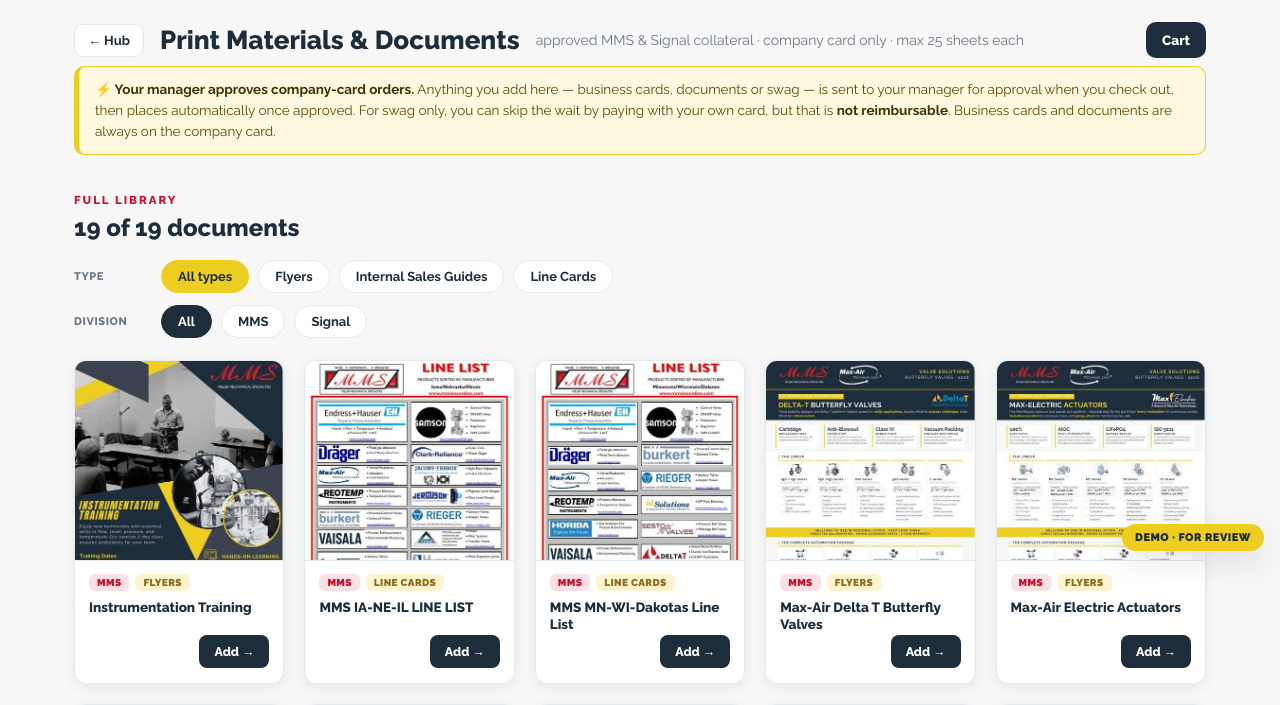
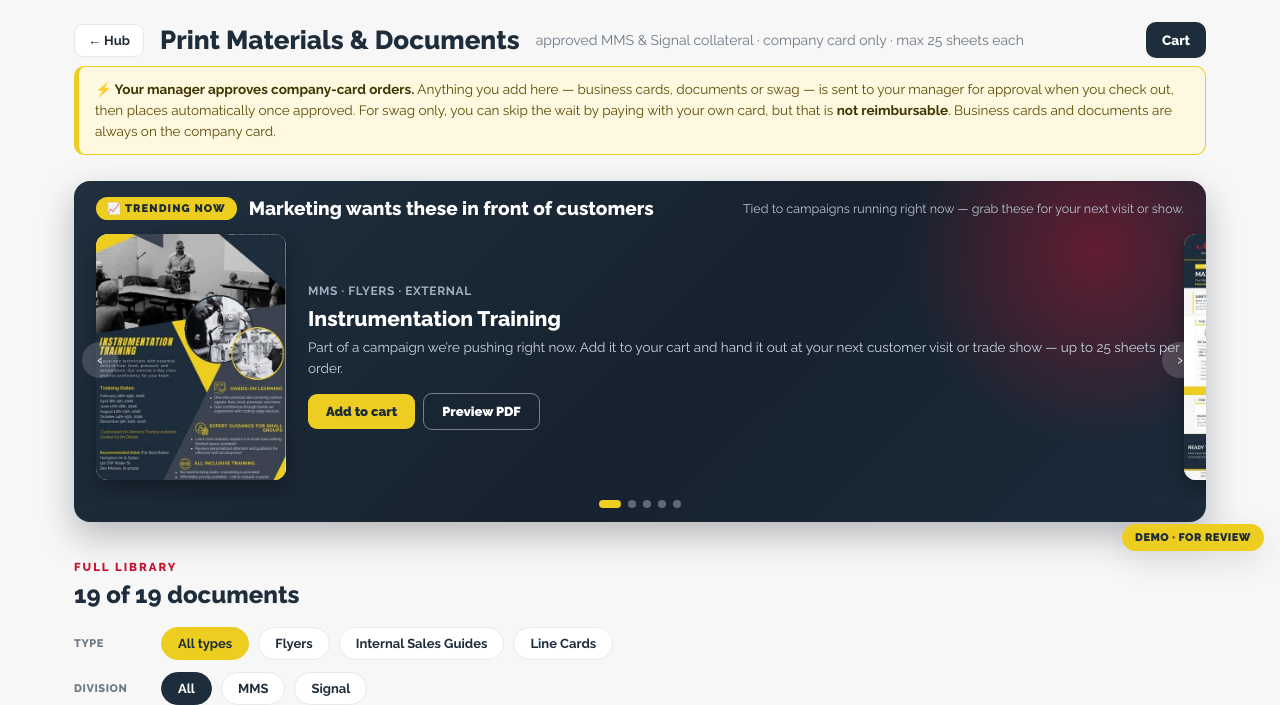
Before and after one commit to jt98drummer/mms-ordering-app, a Flask app: page /flyers in a window 1280 px wide. Shown: the part 233-938 px from the top of the page. Run offline with Flask 3, Linux system fonts and the light colour scheme.

Commit message:
Add spotlight carousels: trending documents + crew favorites
Both sections are deliberately unlike the product grid — a dark navy band with a
gold eyebrow badge, one large rotating slide, arrows + dots, auto-advancing
every ~5s and pausing on hover (shared mountSpotlight() in app.js, .spot* CSS).

TRENDING MARKETING DOCUMENTS (#7): curated, not automatic — marketing flips
"trending": true on a document in data_catalog.json when a campaign needs
pushing, and it appears in the band. Seeded with 5 across MMS + Signal. Each
slide adds straight to the cart or previews the PDF.

CREW FAVORITES (#9): ranked by what's actually been ORDERED, falling back to
most-viewed while order volume is low, exactly as asked. New popularity.py
tracks orders (counted in _fulfill_swag) and product-page views (counted in
swag_product), reusing budget.py's cross-process file lock and atomic writes;
it's presentation data, so failures are swallowed rather than breaking a page.
Ranking tops up with sensible defaults so the band is never empty.
Verified live: after viewing the stainless tumbler 3x and the hoodie once, the
band ordered tumbler -> hoodie -> defaults, and auto-advanced on its own.

test_rules, test_budget, test_print_accuracy: ALL PASSED.

Co-Authored-By: Claude Opus 4.8 <noreply@anthropic.com>

```diff
--- a/app.py
+++ b/app.py
@@ -11,7 +11,7 @@ Modes (env GELATO_MODE): dry | draft | live
 import os, json, csv, time, datetime, hmac, hashlib, re
 from flask import (Flask, render_template, request, jsonify, send_from_directory,
                    abort, Response, redirect, session)
-import config, gelato, printful, catalog, card_render, auth, graph, stripe_pay, branding, budget
+import config, gelato, printful, catalog, card_render, auth, graph, stripe_pay, branding, budget, popularity
 from card_engine import generate_card_pdf
 
 app = Flask(__name__)
@@ -201,6 +201,8 @@ def _load_pending(oid):
 
 
 def _fulfill_swag(order):
+    for _i in (order.get("items") or []):        # popularity: real orders rank highest
+        popularity.ordered(_i.get("id"), _i.get("qty", 1))
     """Route each swag line to its maker: Gelato (print), Printful (apparel), emailed PO (promo)."""
     items = order.get("items", [])
     groups = {"gelato": [], "printful": [], "vendor": []}
@@ -344,7 +346,10 @@ def cards():
 @app.route("/documents")
 @auth.login_required
 def documents():
-    return render_template("documents.html", docs_json=json.dumps(catalog.load()),
+    docs = catalog.load()
+    trending = [d for d in docs if d.get("trending")]
+    return render_template("documents.html", docs_json=json.dumps(docs),
+                           trending_json=json.dumps(trending),
                            doc_max=config.DOC_MAX_QTY)
 
 @app.route("/documents/cart")
@@ -362,7 +367,12 @@ def flyers_redirect():
 @auth.login_required
 def swag():
     published = [s for s in SWAG if s.get("published")]
-    return render_template("swag.html", swag_json=json.dumps(published), show_cart=True)
+    # Crew Favorites: most-ordered first, falling back to most-viewed while
+    # order volume is low (popularity.rank), topped up with these defaults.
+    favs = popularity.rank(published, limit=5,
+                           fallback_ids=("ap3", "ap1", "ap10", "ev4", "ap8"))
+    return render_template("swag.html", swag_json=json.dumps(published),
+                           favs_json=json.dumps(favs), show_cart=True)
 
 @app.route("/swag/product/<pid>")
 @auth.login_required
@@ -370,6 +380,7 @@ def swag_product(pid):
     it = SWAG_BY_ID.get(pid)
     if not it or not it.get("published"):
         abort(404)
+    popularity.view(pid)                       # drives the Crew Favorites ranking
     return render_template("product.html", item=it, item_json=json.dumps(it), show_cart=True)
 
 @app.route("/cart")
--- a/static/app.js
+++ b/static/app.js
@@ -54,3 +54,30 @@ const ICONS={
 };
 function icon(k){ return ICONS[k]||ICONS.tag; }
 document.addEventListener('DOMContentLoaded', renderCartBadge);
+
+/* ---- Spotlight carousel: auto-rotates every few seconds, pauses on hover ----
+   mountSpotlight(rootId, slidesHTML[], {interval}) renders the track + dots and
+   wires arrows, dots, and the timer. Used by the documents "Trending" band and
+   the swag "Crew favorites" band. */
+function mountSpotlight(rootId, slides, opts){
+  const root=document.getElementById(rootId); if(!root||!slides.length) return;
+  const o=Object.assign({interval:5000}, opts||{});
+  root.querySelector('.spot-track').innerHTML = slides.join('');
+  const dots=root.querySelector('.spot-dots');
+  if(dots) dots.innerHTML = slides.map((_,i)=>'<i data-i="'+i+'"'+(i?'':' class="on"')+'></i>').join('');
+  const track=root.querySelector('.spot-track');
+  let i=0, timer=null;
+  function go(n){ i=(n+slides.length)%slides.length;
+    track.style.transform='translateX(-'+(i*100)+'%)';
+    if(dots) dots.querySelectorAll('i').forEach((d,k)=>d.classList.toggle('on',k===i)); }
+  function start(){ stop(); if(slides.length>1) timer=setInterval(()=>go(i+1), o.interval); }
+  function stop(){ if(timer){ clearInterval(timer); timer=null; } }
+  const prev=root.querySelector('.spot-prev'), next=root.querySelector('.spot-next');
+  if(prev) prev.onclick=()=>{ go(i-1); start(); };
+  if(next) next.onclick=()=>{ go(i+1); start(); };
+  if(dots) dots.onclick=e=>{ const t=e.target.closest('i'); if(t){ go(+t.dataset.i); start(); } };
+  root.addEventListener('mouseenter', stop);
+  root.addEventListener('mouseleave', start);
+  if(slides.length<2){ [prev,next].forEach(b=>{ if(b) b.style.display='none'; }); }
+  go(0); start();
+}
--- a/static/style.css
+++ b/static/style.css
@@ -332,3 +332,39 @@ input:focus,select:focus{outline:none;border-color:var(--navy);box-shadow:0 0 0
 .docrow .dt{flex:1;font-size:13px;font-weight:700;color:var(--navy);line-height:1.35}
 .docrow .dq{width:70px;padding:7px;border:1px solid var(--line);border-radius:7px;font-size:12.5px;font-family:inherit}
 .docrow .dx{background:none;border:0;color:var(--red);font-weight:800;cursor:pointer;font-size:12px}
+
+/* ---------- Spotlight carousel (Trending documents / Crew favorites) ----------
+   Deliberately distinct from the product grid: dark navy band, gold eyebrow,
+   one large rotating slide. Auto-advances; arrows + dots for manual control. */
+.spot{position:relative;margin:26px 0 8px;border-radius:16px;overflow:hidden;
+  background:linear-gradient(135deg,#20303f 0%,#16222e 55%,#1b2b3a 100%);
+  box-shadow:0 14px 34px rgba(16,26,36,.28)}
+.spot::after{content:"";position:absolute;right:-120px;top:-140px;width:460px;height:420px;
+  background:radial-gradient(circle,rgba(200,16,46,.42),transparent 62%);pointer-events:none}
+.spot-head{display:flex;align-items:center;gap:12px;padding:16px 22px 0;position:relative;z-index:2}
+.spot-eyebrow{display:inline-flex;align-items:center;gap:7px;background:var(--gold,#edcd1f);color:#1e2d3b;
+  font-weight:900;font-size:11px;letter-spacing:.10em;text-transform:uppercase;padding:5px 11px;border-radius:20px}
+.spot-title{color:#fff;font-weight:800;font-size:19px;margin:0}
+.spot-sub{color:#b9c6d2;font-size:12.5px;margin-left:auto;text-align:right;max-width:44%}
+.spot-view{position:relative;overflow:hidden;padding:14px 22px 20px;z-index:2}
+.spot-track{display:flex;transition:transform .55s cubic-bezier(.4,.05,.2,1)}
+.spot-slide{min-width:100%;display:grid;grid-template-columns:190px 1fr;gap:22px;align-items:center}
+@media(max-width:720px){.spot-slide{grid-template-columns:120px 1fr;gap:14px}}
+.spot-shot{background:#fff;border-radius:12px;overflow:hidden;box-shadow:0 8px 22px rgba(0,0,0,.32);
+  aspect-ratio:8.5/11;display:flex;align-items:center;justify-content:center}
+.spot-shot.sq{aspect-ratio:1/1;background:#eef1f5}
+.spot-shot img{width:100%;height:100%;object-fit:cover;display:block}
+.spot-body h4{color:#fff;font-size:21px;font-weight:800;margin:0 0 6px;line-height:1.2}
+.spot-meta{color:#9fb0be;font-size:12px;font-weight:700;text-transform:uppercase;letter-spacing:.05em;margin-bottom:8px}
+.spot-body p{color:#c9d5df;font-size:13.5px;line-height:1.55;margin:0 0 14px}
+.spot-cta{display:inline-block;background:var(--gold,#edcd1f);color:#1e2d3b;font-weight:900;font-size:13px;
+  padding:10px 18px;border-radius:9px;text-decoration:none}
+.spot-cta:hover{background:#f5da4a}
+.spot-cta.ghost{background:transparent;color:#fff;border:1.5px solid rgba(255,255,255,.42);margin-left:8px}
+.spot-nav{position:absolute;top:50%;transform:translateY(-50%);z-index:4;background:rgba(255,255,255,.16);
+  border:0;color:#fff;width:36px;height:36px;border-radius:50%;cursor:pointer;font-size:17px;line-height:1}
+.spot-nav:hover{background:rgba(255,255,255,.3)}
+.spot-prev{left:8px} .spot-next{right:8px}
+.spot-dots{display:flex;gap:7px;justify-content:center;padding:0 0 14px;position:relative;z-index:2}
+.spot-dots i{width:8px;height:8px;border-radius:50%;background:rgba(255,255,255,.32);cursor:pointer;transition:.2s}
+.spot-dots i.on{background:var(--gold,#edcd1f);width:22px;border-radius:5px}
--- a/templates/documents.html
+++ b/templates/documents.html
@@ -7,6 +7,23 @@
     <a href="/cart" style="margin-left:auto"><button class="cartbtn">Cart <span class="badge" data-cart-count style="display:none">0</span></button></a></div>
 
   {% include "_rules_callout.html" %}
+
+  {% if trending_json and trending_json != '[]' %}
+  <!-- Curated campaign push: flip "trending" on a document in data_catalog.json -->
+  <div class="spot" id="trendSpot">
+    <div class="spot-head">
+      <span class="spot-eyebrow">&#128200; Trending now</span>
+      <h3 class="spot-title">Marketing wants these in front of customers</h3>
+      <div class="spot-sub">Tied to campaigns running right now &mdash; grab these for your next visit or show.</div>
+    </div>
+    <div class="spot-view">
+      <button class="spot-nav spot-prev" aria-label="Previous">&#8249;</button>
+      <div class="spot-track"></div>
+      <button class="spot-nav spot-next" aria-label="Next">&#8250;</button>
+    </div>
+    <div class="spot-dots"></div>
+  </div>
+  {% endif %}
 
   <div class="section" id="allitems"><div class="eyebrow2">Full library</div><h2 class="h" id="docCount"></h2>
     <div class="filterbar">
@@ -39,6 +56,7 @@
 {% endblock %}
 {% block scripts %}<script>
 const DOCS = {{ docs_json|safe }};
+const TRENDING = {{ trending_json|safe if trending_json else '[]' }};
 const DOC_MAX = {{ doc_max }};
 let F={type:'all',div:'all'}, cur=null;
 function docCard(d){
@@ -76,5 +94,19 @@ function addDoc(){
   closeD(); render();
   toast('Added to cart');
 }
+function trendSlide(d){
+  const divb = d.division==='Signal' ? 'Signal' : 'MMS';
+  return '<div class="spot-slide">'+
+    '<div class="spot-shot"><img src="/static/thumbs/'+d.thumb+'" alt=""></div>'+
+    '<div class="spot-body">'+
+      '<div class="spot-meta">'+divb+' &middot; '+d.doc_type+(d.audience?' &middot; '+d.audience:'')+'</div>'+
+      '<h4>'+d.title+'</h4>'+
+      '<p>Part of a campaign we’re pushing right now. Add it to your cart and hand it out at your next '+
+        'customer visit or trade show — up to '+DOC_MAX+' sheets per order.</p>'+
+      '<a class="spot-cta" href="#" onclick="openD(\''+d.id+'\');return false;">Add to cart</a>'+
+      '<a class="spot-cta ghost" href="/flyerpdf/'+d.id+'" target="_blank" rel="noopener">Preview PDF</a>'+
+    '</div></div>';
+}
 render(); renderCartBadge();
+mountSpotlight('trendSpot', TRENDING.map(trendSlide), {interval:5000});
 </script>{% endblock %}
```
Also changed, not shown: data_catalog.json (+38 -19 lines), popularity.py (added, +100 -0 lines), templates/swag.html (+30 -5 lines), 1 other file.
